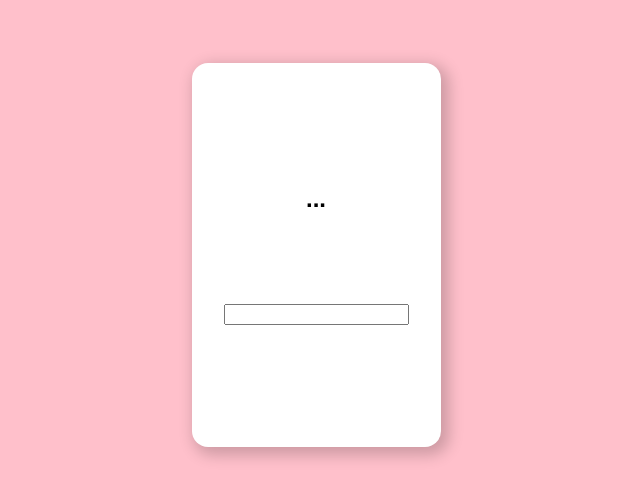
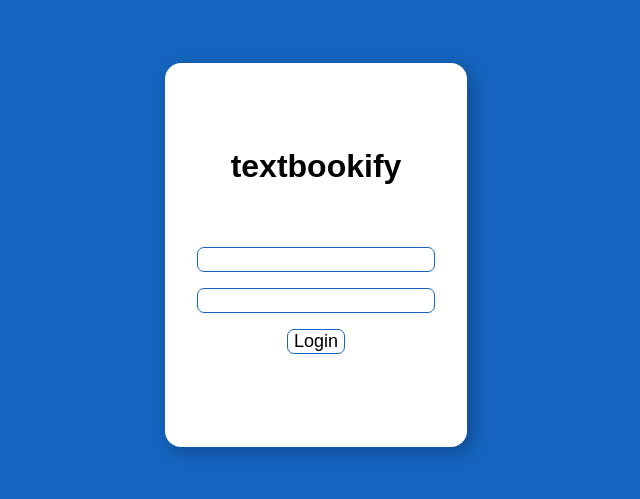
Before and after one commit to stevenw47/textbookify, a Vue app: page /login in a window 1280 px wide. Shown: the part 145-644 px from the top of the page, without its empty margins (324-964 px from the left). Built offline with nearby package versions, Linux system fonts and the light colour scheme; a web font is replaced by a local one.

Commit message:
Improved login page UI

```diff
--- a/src/views/Login.vue
+++ b/src/views/Login.vue
@@ -1,9 +1,11 @@
 <template>
   <div class="login">
     <div class="card">
-      <h2>...</h2>
-      <form>
-        <input v-model="email">
+      <h1 class="card-title">textbookify</h1>
+      <form class="login-form" v-on:submit.prevent="login">
+        <input class="login-input" type="text" v-model="email">
+        <input class="login-input" type="password" v-model="password">
+        <button class="login-button">Login</button>
       </form>
     </div>
   </div>
@@ -14,7 +16,17 @@ export default {
   data: function () {
     return {
       email: '',
+      password: '',
     };
+  },
+  methods: {
+    login: function () {
+      if (this.email.length != 0 && this.password.length != 0) {
+        this.$router.push('/');
+      } else {
+        // TODO: display something
+      }
+    },
   },
 };
 </script>
@@ -22,7 +34,7 @@ export default {
 <style scoped>
 .login {
   height: 100vh;
-  background-color: pink;
+  background-color: #1565c0;
 
   display: flex;
   flex-direction: column;
@@ -42,4 +54,28 @@ export default {
   justify-content: space-evenly;
   align-items: center;
 }
+
+.card-title {
+}
+
+.login-form {
+  display: flex;
+  flex-direction: column;
+  align-items: center;
+}
+
+.login-input {
+  border: 1px solid #1565c0;
+  border-radius: 7px;
+  margin: 8px 0;
+  font-size: 18px;
+}
+.login-button {
+  border: 1px solid #1565c0;
+  border-radius: 7px;
+  margin: 8px 0;
+  font-size: 18px;
+
+  background-color: white;
+}
 </style>
```
